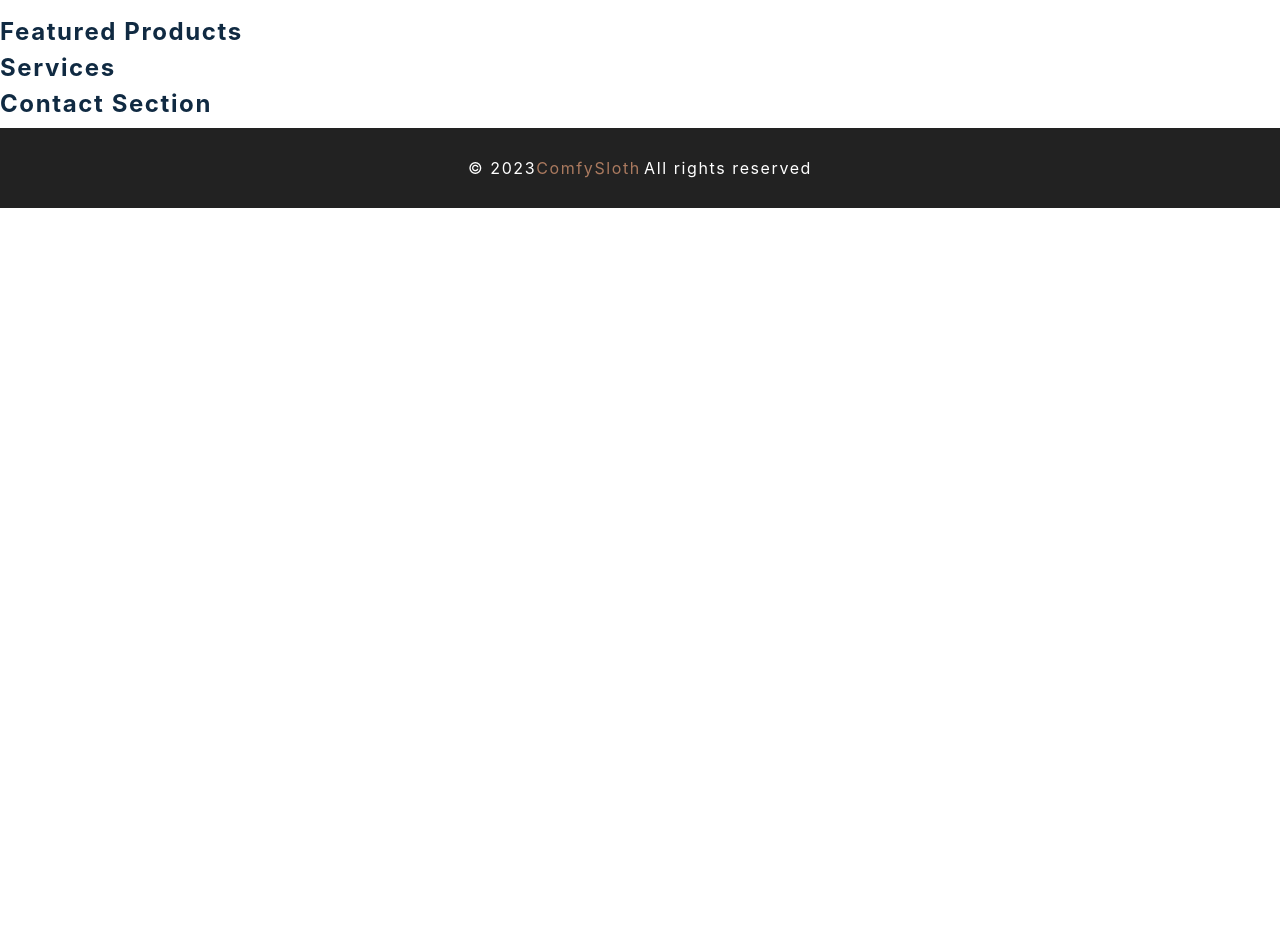
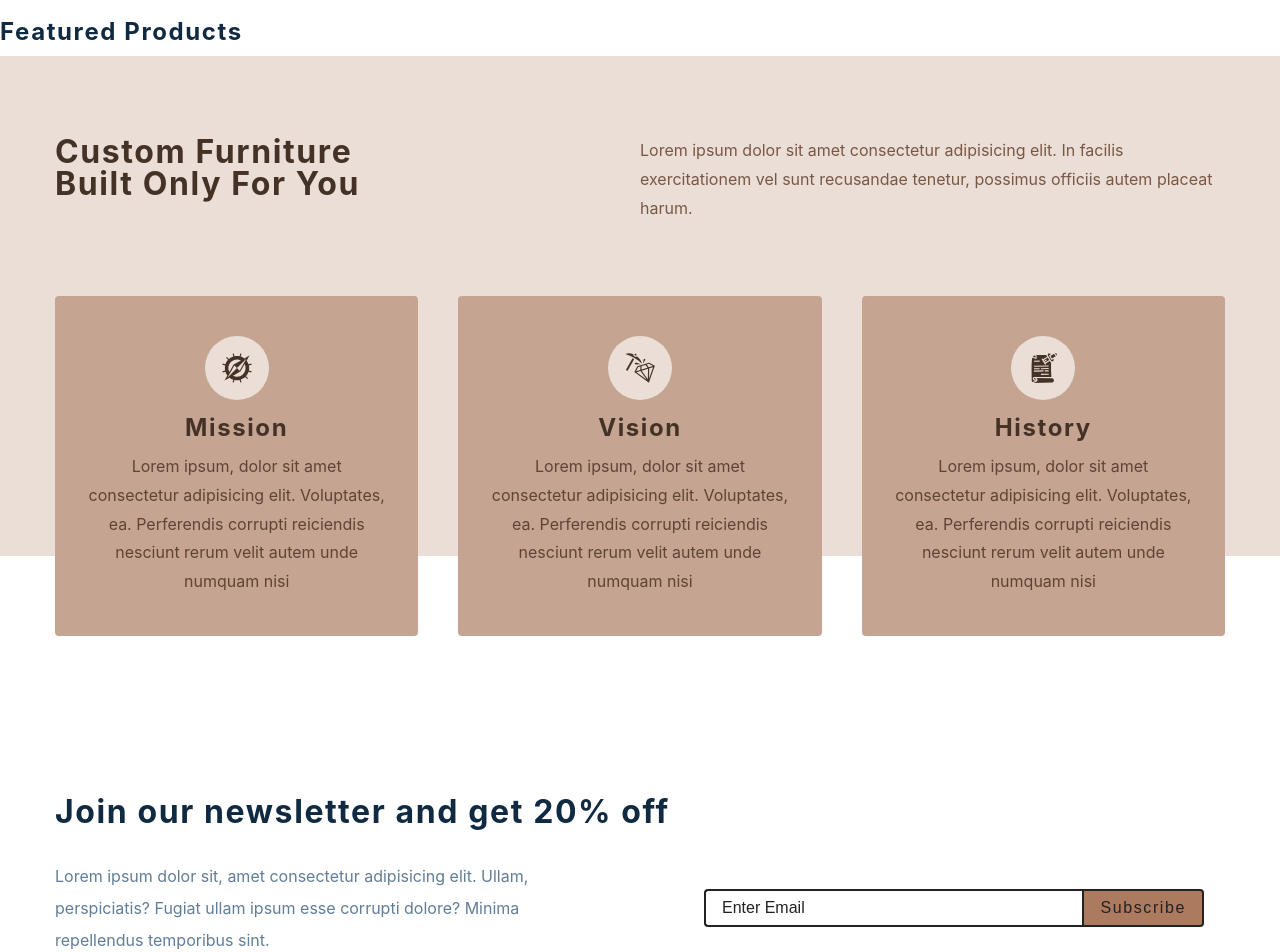
Before and after one commit to HerbertCJ/ecomerce, a React (Create React App) app: page / in a window 1280 px wide. Shown: the part 780-1732 px from the top of the page. Before the commit the page ends 988 px from the top, so only its background shows below. Built offline with nearby package versions, Linux system fonts and the light colour scheme; no server answers.

Commit message:
Added Services and Contact

```diff
--- a/src/components/Contact.js
+++ b/src/components/Contact.js
@@ -2,7 +2,20 @@ import React from 'react'
 import styled from 'styled-components'
 
 const Contact = () => {
-  return <h4>contact section</h4>
+  return <Wrapper>
+    <div className="section-center">
+      <h3>Join our newsletter and get 20% off</h3>
+      <div className="content">
+        <p>
+          Lorem ipsum dolor sit, amet consectetur adipisicing elit. Ullam, perspiciatis? Fugiat ullam ipsum esse corrupti dolore? Minima repellendus temporibus sint.
+        </p>
+        <form className="contact-form" action='https://formspree.io/f/xqkoaqyk' method='POST'>
+          <input type="email" className='form-input' placeholder='enter email' name='_replyto' />
+          <button type="submit" className='submit-btn'>subscribe</button>
+        </form>
+      </div>
+    </div>
+  </Wrapper>
 }
 const Wrapper = styled.section`
   padding: 5rem 0;
--- a/src/components/Services.js
+++ b/src/components/Services.js
@@ -3,7 +3,27 @@ import styled from 'styled-components'
 import { services } from '../utils/constants'
 
 const Services = () => {
-  return <h4>services </h4>
+  return <Wrapper>
+    <div className="section-center">
+      <article className="header">
+        <h3>custom furniture <br />
+        built only for you
+        </h3>
+        <p>Lorem ipsum dolor sit amet consectetur adipisicing elit. In facilis exercitationem vel sunt recusandae tenetur, possimus officiis autem placeat harum.</p>
+      </article>
+      <div className="services-center">
+        {services.map((service) => {
+          const {id, icon, title, text} = service
+          return (
+          <article key={id} className='service'>
+            <span className='icon'>{icon}</span>
+            <h4>{title}</h4>
+            <p>{text}</p>
+          </article>
+          )})}
+      </div>
+    </div>
+  </Wrapper>
 }
 
 const Wrapper = styled.section`
--- a/src/context/products_context.js
+++ b/src/context/products_context.js
@@ -30,8 +30,13 @@ export const ProductsProvider = ({ children }) => {
     dispatch({ type: SIDEBAR_CLOSE })
   }
 
-  useEffect(() => {
-    openSidebar()
+  const fetchProducts = async(url) => {
+    const response = await axios.get(url)
+    console.log(response);
+  }
+
+  useEffect(()=> {
+    fetchProducts(url)
   }, [])
 
   return (
```
